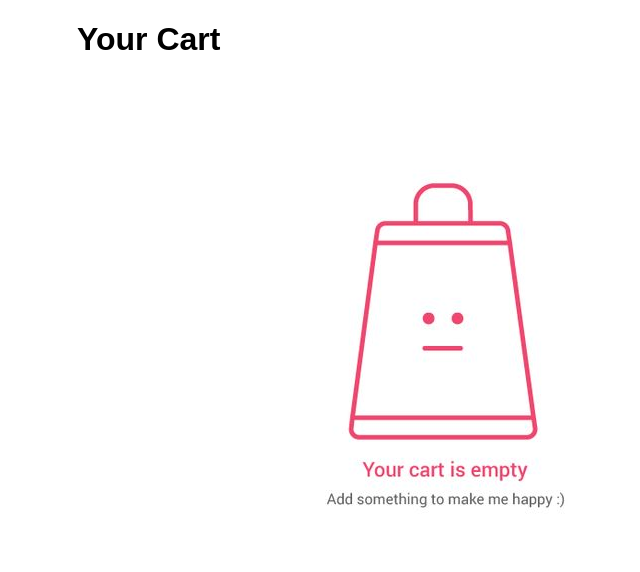
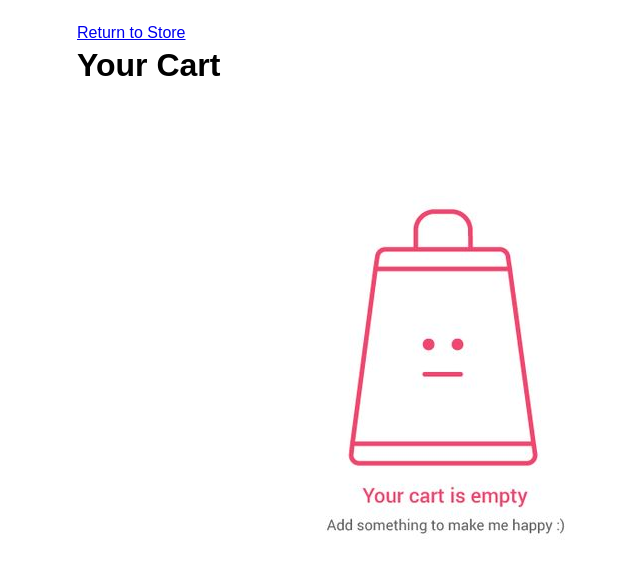
Before and after one commit to MokayaBenedict/GSNECW-FRONTEND, a React (Vite) app in the folder gsnecw-frontend/: page /cart in a window 1280 px wide. Shown: the top 572 px of the page, without its empty margins (183-823 px from the left). Built offline with nearby package versions, Linux system fonts and the light colour scheme.

Commit message:
minor changes to cart

```diff
--- a/gsnecw-frontend/src/components/Cart.jsx
+++ b/gsnecw-frontend/src/components/Cart.jsx
@@ -29,6 +29,10 @@ const Cart = () => {
 
     return (
         <div className="cart-container">
+              <div className="return-to-store">
+                <Link to="/store">Return to Store</Link>
+            </div>
+
             <h1>Your Cart</h1>
             {cart.length === 0 ? (
                 <div className="empty-cart">
```
